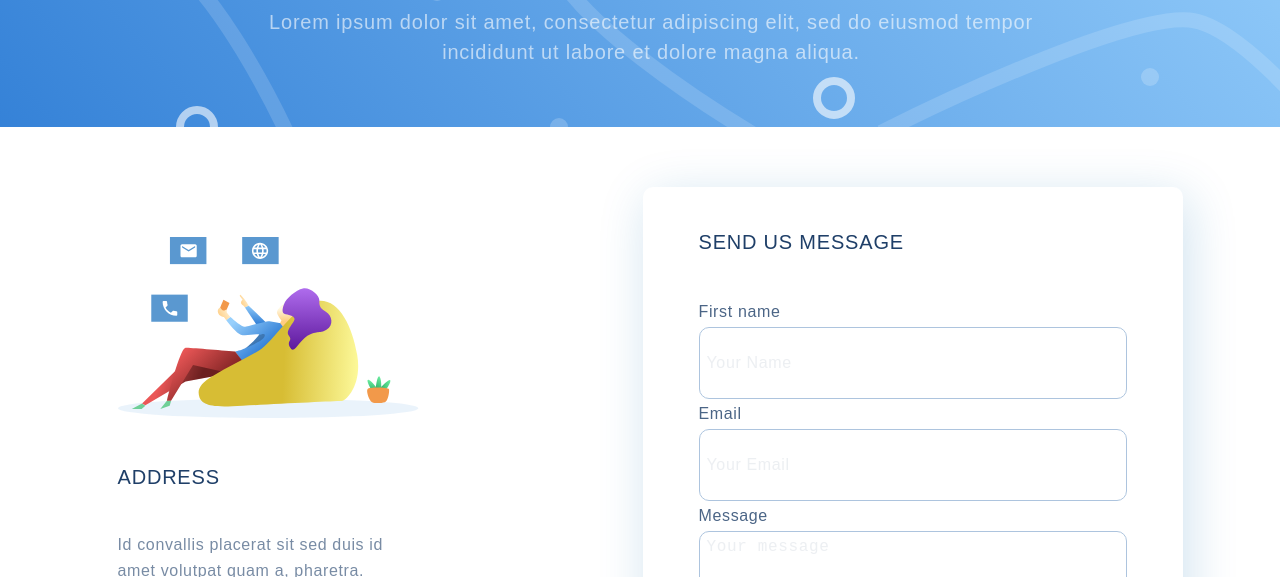
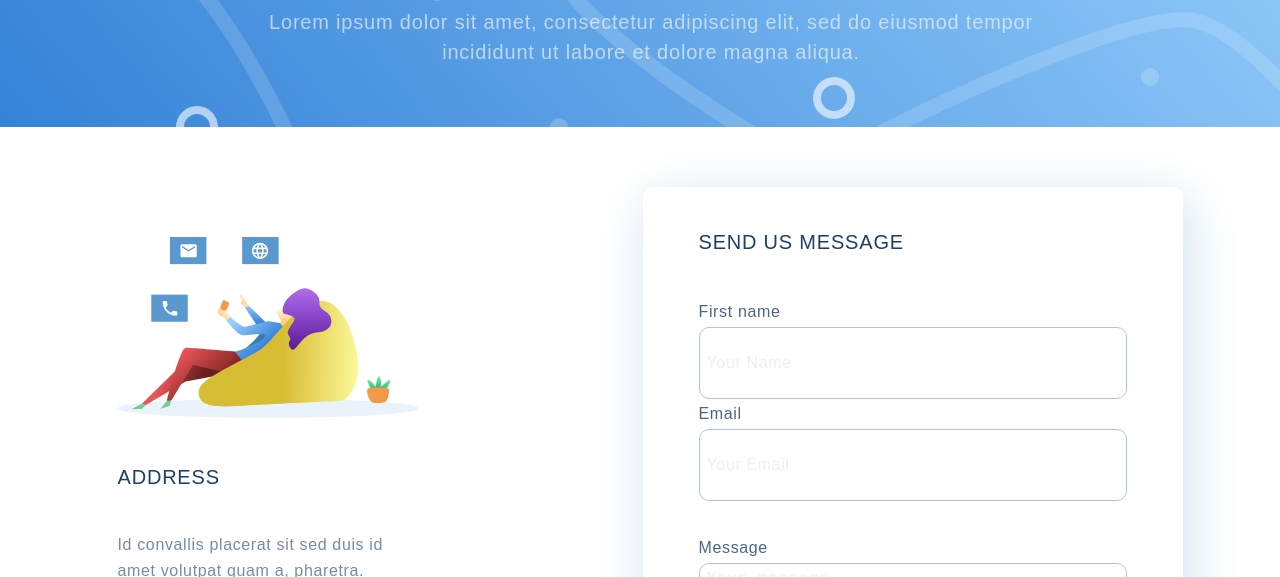
Before and after one commit to KatiLew/geekbrains, a plain HTML site: page page/contacts.html in a window 1280 px wide. Shown: the part 223-800 px from the top of the page. Drawn offline with Linux system fonts and the light colour scheme.

Commit message:
Update contacts.html

```diff
--- a/page/contacts.html
+++ b/page/contacts.html
@@ -62,8 +62,8 @@
                                 <input class="input" type="text" id="fname" name="fname" placeholder="Your Name"><br>
                                 <label for="email" class="input_lable">Email </label><br>
                                 <input class="input" type="text" id="email" name="emnail" placeholder="Your Email"><br>
-                                <lable for="message" class="input_lable">Message </lable><br>
-                                <textarea class="input_text" name="" id="message" cols="30" rows="10" placeholder="Your message"></textarea>
+                                <p for="message" class="input_lable">Message </p>
+                                <textarea class="input_text" name="message" id="message" cols="30" rows="10" placeholder="Your message"></textarea>
                                 <button class="submit_contact" type="submit">SUBMIT</button>
                             </form>
                         </div>
```
